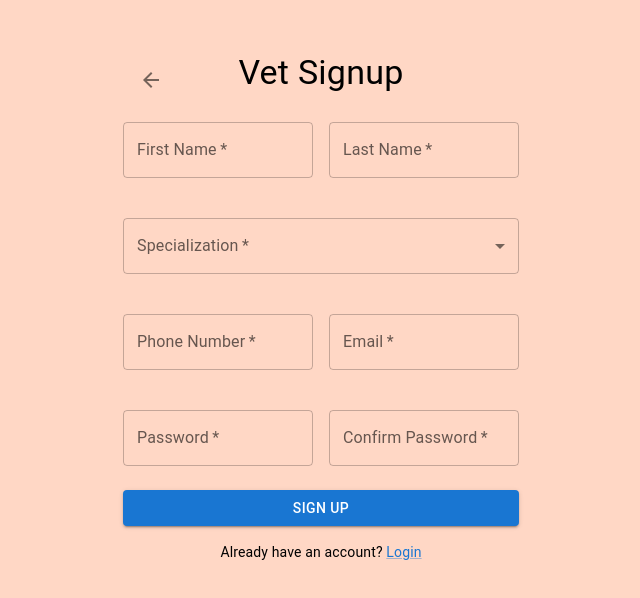
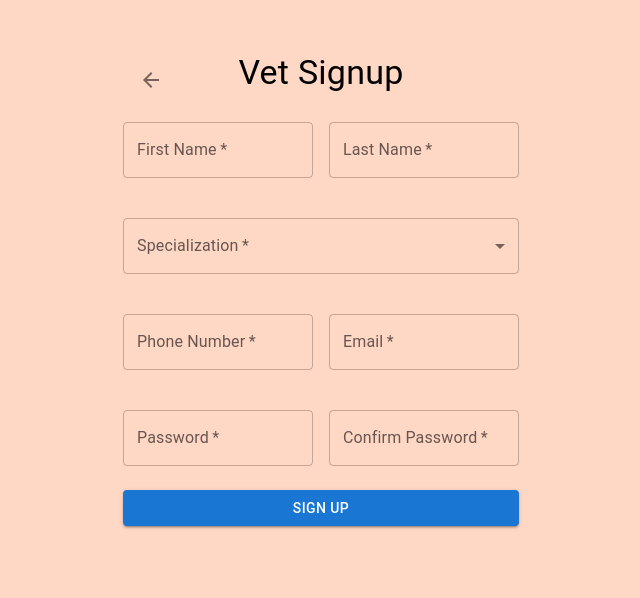
Before and after one commit to pinkslipin/Furry-Friends-Hub, a React (Create React App) app in the folder masterfrontend/: page /vetsignup in a window 1280 px wide. Shown: the top 598 px of the page, without its empty margins (319-959 px from the left). Built offline with nearby package versions, Linux system fonts and the light colour scheme.

Commit message:
removed signup and login options

```diff
--- a/masterfrontend/src/components/VetLogin.jsx
+++ b/masterfrontend/src/components/VetLogin.jsx
@@ -74,11 +74,11 @@
                         Login
                     </Button>
                 </form>
-                <Box sx={{ mt: 2, textAlign: 'center' }}>
+                {/* <Box sx={{ mt: 2, textAlign: 'center' }}>
                     <Typography variant="body2">
                         Don't have an account? <Link href="/vetsignup">Sign up</Link>
                     </Typography>
-                </Box>
+                </Box> */}
             </Box>
         </Container>
     );
--- a/masterfrontend/src/components/VetSignup.jsx
+++ b/masterfrontend/src/components/VetSignup.jsx
@@ -186,11 +186,11 @@
                         Sign Up
                     </Button>
                 </form>
-                <Box sx={{ mt: 2, textAlign: 'center' }}>
+                {/* <Box sx={{ mt: 2, textAlign: 'center' }}>
                     <Typography variant="body2">
                         Already have an account? <Link href="/vetlogin">Login</Link>
                     </Typography>
-                </Box>
+                </Box> */}
             </Box>
         </Container>
     );
```
